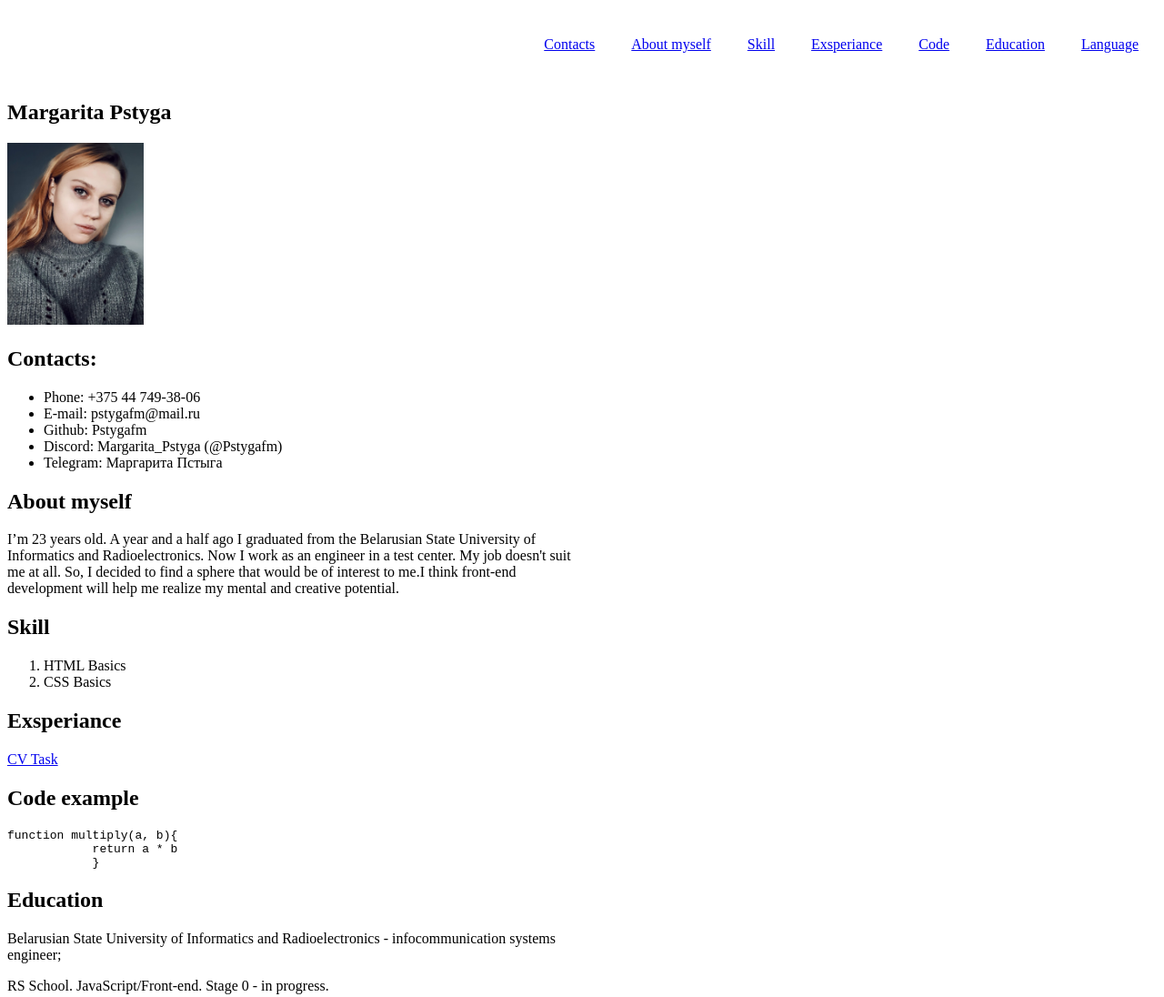
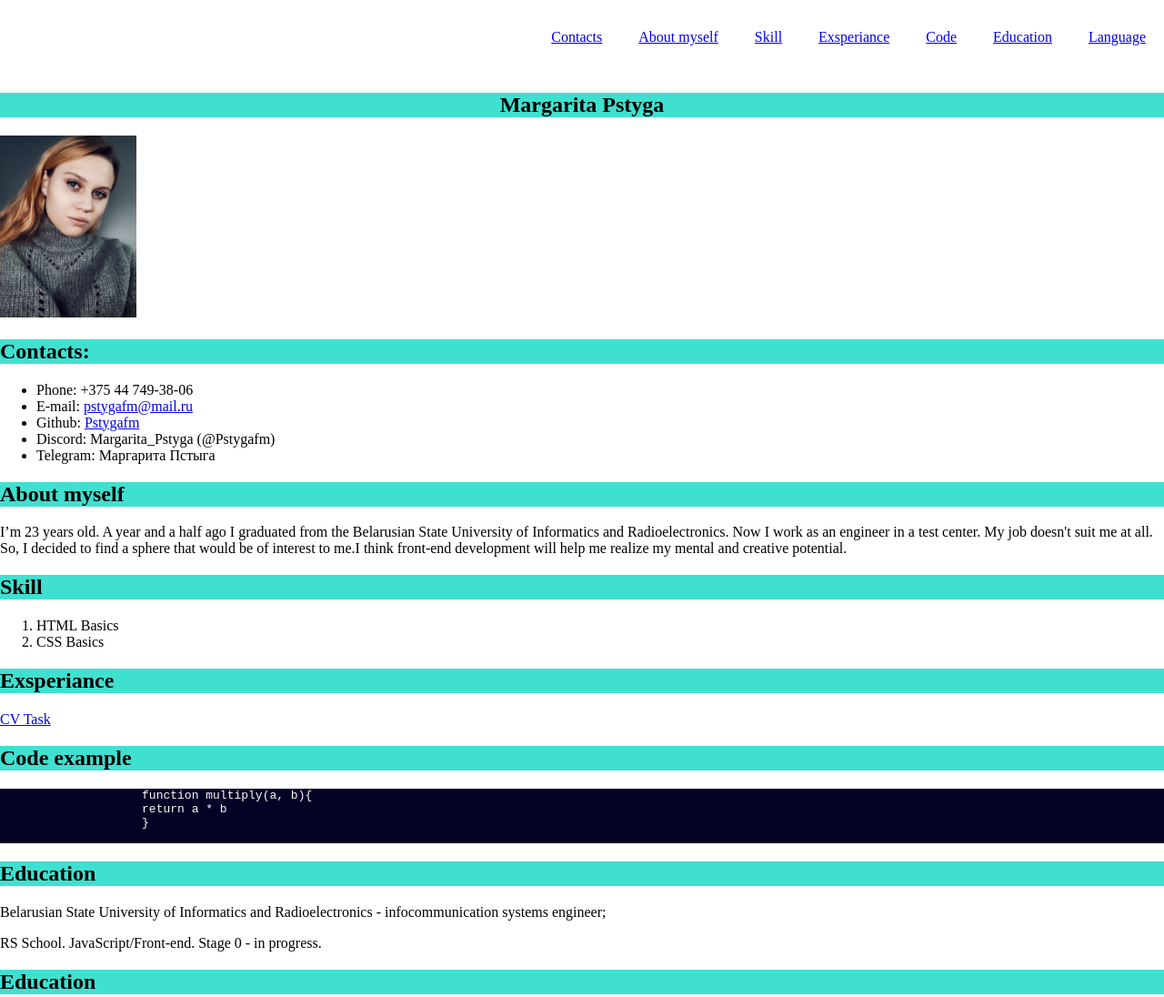
Before and after one commit to Pstygafm/rsschool-cv, a plain HTML site: page index.html in a window 1280 px wide. Shown: the top 1096 px of the page at 91% size. Drawn offline with Linux system fonts and the light colour scheme.

Commit message:
refactor: add some style

```diff
--- a/index.html
+++ b/index.html
@@ -39,7 +39,7 @@
         </header>
     <main class="main-container">
         <div class="container">
-            <section class class="section" id="me">
+            <section class="section" id="me">
             <h1 class="section-title"> Margarita Pstyga </h1>
             <img src="image.jpeg"  alt="Photo" style="height: 200px;" >
             </section>
@@ -47,8 +47,8 @@
         <h2 class="section-title"> Contacts: </h2>
         <ul>
             <li>Phone: +375 44 749-38-06</li>
-            <li>E-mail: pstygafm@mail.ru</li>
-            <li>Github: Pstygafm</li>
+            <li>E-mail: <a href="mailto:pstygafm@mail.ru"> pstygafm@mail.ru </a> </li>
+            <li>Github: <a href="https://github.com/Pstygafm"> Pstygafm </a> </li>
             <li>Discord: Margarita_Pstyga (@Pstygafm)</li>
             <li>Telegram: Маргарита Пстыга</li>
         </ul>
@@ -77,9 +77,16 @@
 
     <section class="section" id="code">
         <h2 class="section-title"> Code example </h2>
-        <pre>function multiply(a, b){
-            return a * b
-            }</pre>
+        <div class="code-background">
+            <code>
+                <pre>
+                    function multiply(a, b){
+                    return a * b
+                    }
+                </pre>
+            </code>
+        </div>
+
     </section>
 
     <section class="section" id="education">
--- a/style.css
+++ b/style.css
@@ -10,6 +10,8 @@ body {
     display: flex;
     flex-direction: column;
     justify-content: space-between;
+    margin: 0;
+    padding: 0;
   }
 
   .container {
@@ -34,7 +36,7 @@ body {
   }
 
 .section {
-    width: 50%;
+    width: 100%;
   }
 @media (max-width: 768px) {
 .section {
@@ -53,6 +55,16 @@ body {
     padding: 0 20px;
     line-height: 50px;
 }
-  header {
-    color: red;
+
+.code-background {
+    background-color: #020225;
+    color: snow;
 }
+
+h1 {
+    text-align: center;
+}
+
+.section-title {
+    background-color: turquoise;
+}
```
